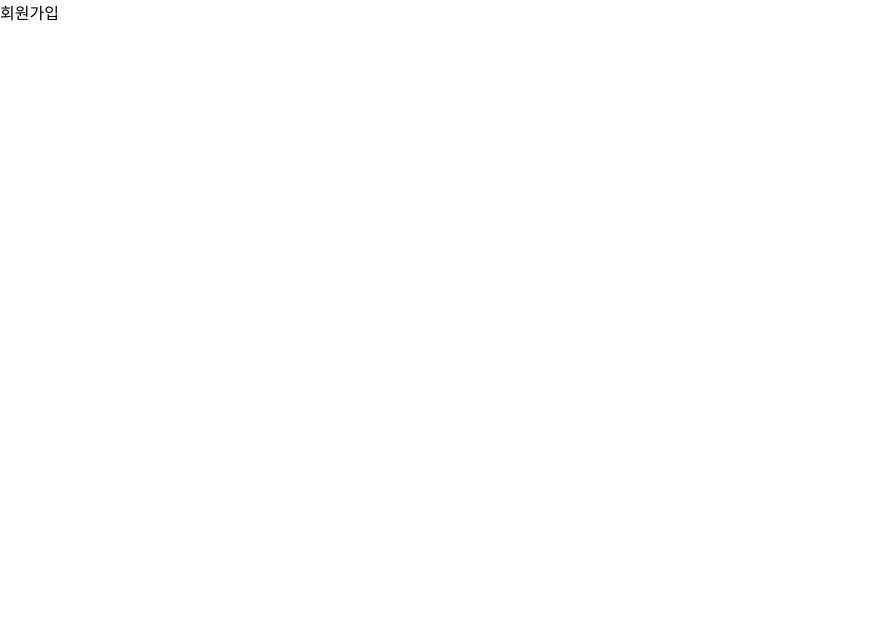
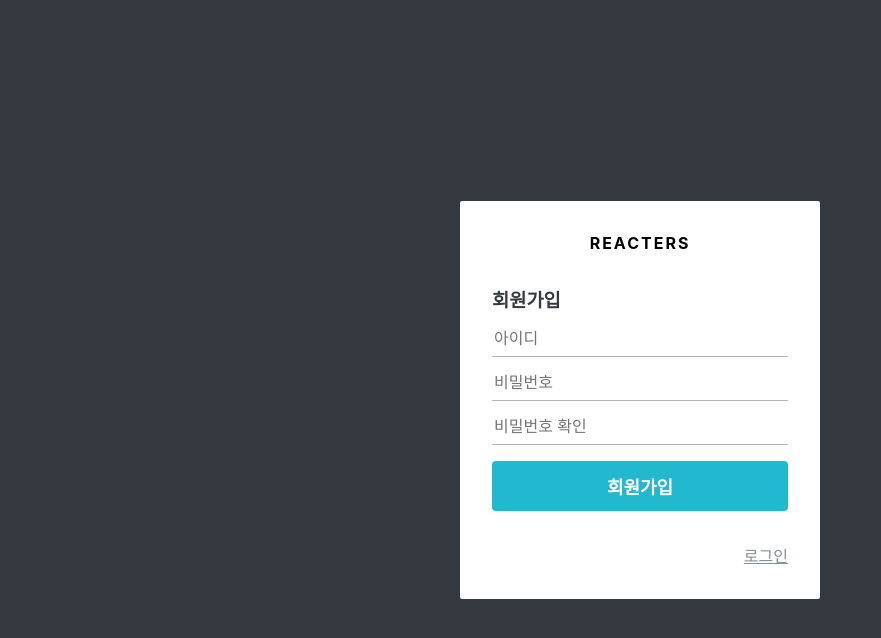
Before and after one commit to simyeen/depoly-test, a React (Create React App) app in the folder blog/blog-frontend/: page /register in a window 1280 px wide. Shown: the top 638 px of the page, without its empty margins (0-881 px from the left). Built offline with nearby package versions, Linux system fonts and the light colour scheme.

Commit message:
Ui Loing & Register Pages

```diff
--- a/blog/blog-frontend/src/components/auth/AuthForm.js
+++ b/blog/blog-frontend/src/components/auth/AuthForm.js
@@ -42,13 +42,24 @@ const Footer = styled.div`
   }
 `;
 
-const AuthForm = () => {
+const ButtonWithMarginTop = styled(Button)`
+  margin-top: 1rem;
+`;
+
+const textMap = {
+  login: '로그인',
+  register: '회원가입',
+};
+
+const AuthForm = ({ type }) => {
+  const text = textMap[type];
+
   return (
     <AuthFormBlock>
-      <h3>로그인</h3>
+      <h3>{text}</h3>
       <form>
         <StyledInput
-          autoComplete="uername"
+          autoComplete="username"
           name="username"
           placeholder="아이디"
         />
@@ -58,9 +69,25 @@ const AuthForm = () => {
           placeholder="비밀번호"
           type="password"
         />
+        {type === 'register' && (
+          <StyledInput
+            autoComplete="new-password"
+            name="password"
+            placeholder="비밀번호 확인"
+            type="password"
+          />
+        )}
+
+        <ButtonWithMarginTop cyan fullWidth>
+          {text}
+        </ButtonWithMarginTop>
       </form>
       <Footer>
-        <Link to="/register">회원가입</Link>
+        {type === 'login' ? (
+          <Link to="/register">회원가입</Link>
+        ) : (
+          <Link to="/login">로그인</Link>
+        )}
       </Footer>
     </AuthFormBlock>
   );
--- a/blog/blog-frontend/src/components/common/Button.js
+++ b/blog/blog-frontend/src/components/common/Button.js
@@ -1,13 +1,13 @@
 import React from 'react';
-import styled from 'styled-components';
+import styled, { css } from 'styled-components';
 import palette from '../../lib/styles/palette';
 
 const StlyedButton = styled.button`
-  border: noen;
+  border: none;
   border-radius: 4px;
   font-size: 1rem;
   font-weight: bold;
-  padding: 0.25rem, 1rem;
+  padding: 0.25rem 1rem;
   color: white;
   outline: none;
   cursor: pointer;
@@ -16,10 +16,26 @@ const StlyedButton = styled.button`
   &:hover {
     background: ${palette.gray[6]};
   }
+
+  ${(props) =>
+    props.fullWidth &&
+    css`
+      padding-top: 0.75rem;
+      padding-bottom: 0.75rem;
+      width: 100%;
+      font-size: 1.125rem;
+    `}
+
+  ${(props) =>
+    props.cyan &&
+    css`
+      background: ${palette.cyan[5]};
+      &:hover {
+        background: ${palette.cyan[4]};
+      }
+    `}
 `;
 
-const Button = (props) => {
-  return <StlyedButton {...props} />;
-};
+const Button = (props) => <StlyedButton {...props} />;
 
 export default Button;
--- a/blog/blog-frontend/src/pages/LoginPage.js
+++ b/blog/blog-frontend/src/pages/LoginPage.js
@@ -5,7 +5,7 @@ import AuthForm from '../components/auth/AuthForm';
 const LoginPage = () => {
   return (
     <AuthTemplate>
-      <AuthForm />
+      <AuthForm type="login" />
     </AuthTemplate>
   );
 };
--- a/blog/blog-frontend/src/pages/RegisterPage.js
+++ b/blog/blog-frontend/src/pages/RegisterPage.js
@@ -1,7 +1,13 @@
 import React from 'react';
+import AuthTemplate from '../components/auth/AuthTemplate';
+import AuthForm from '../components/auth/AuthForm';
 
 const RegisterPage = () => {
-  return <div>회원가입</div>;
+  return (
+    <AuthTemplate>
+      <AuthForm type="register" />
+    </AuthTemplate>
+  );
 };
 
 export default RegisterPage;
```
